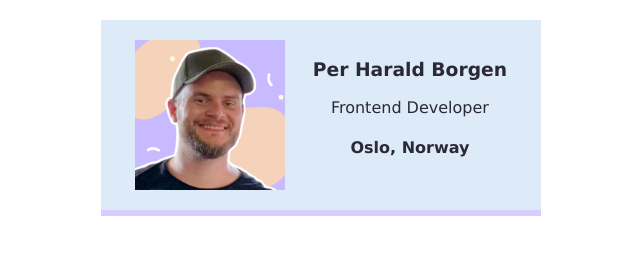
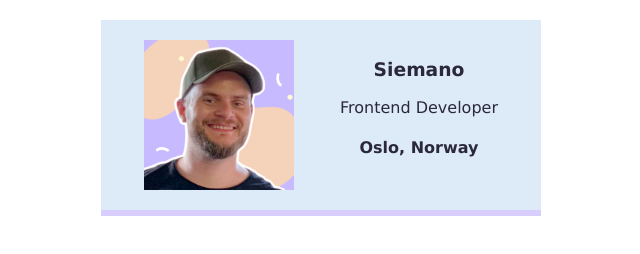
Before and after one commit to kolegaodkodowanka/business-card, a website built with Vite: page index.html in a window 1280 px wide. Shown: the whole page, without its empty margins (319-959 px from the left). Built offline with nearby package versions, Linux system fonts and the light colour scheme.

Commit message:
updated name

```diff
--- a/index.html
+++ b/index.html
@@ -6,7 +6,7 @@
         <div class="card">
             <img class="avatar" src="images/per.png">
             <div >
-                <h3>Per Harald Borgen</h3>
+                <h3>Siemano</h3>
                 <p>Frontend Developer</p>
                 <h4>Oslo, Norway</h4>
             </div>
```
